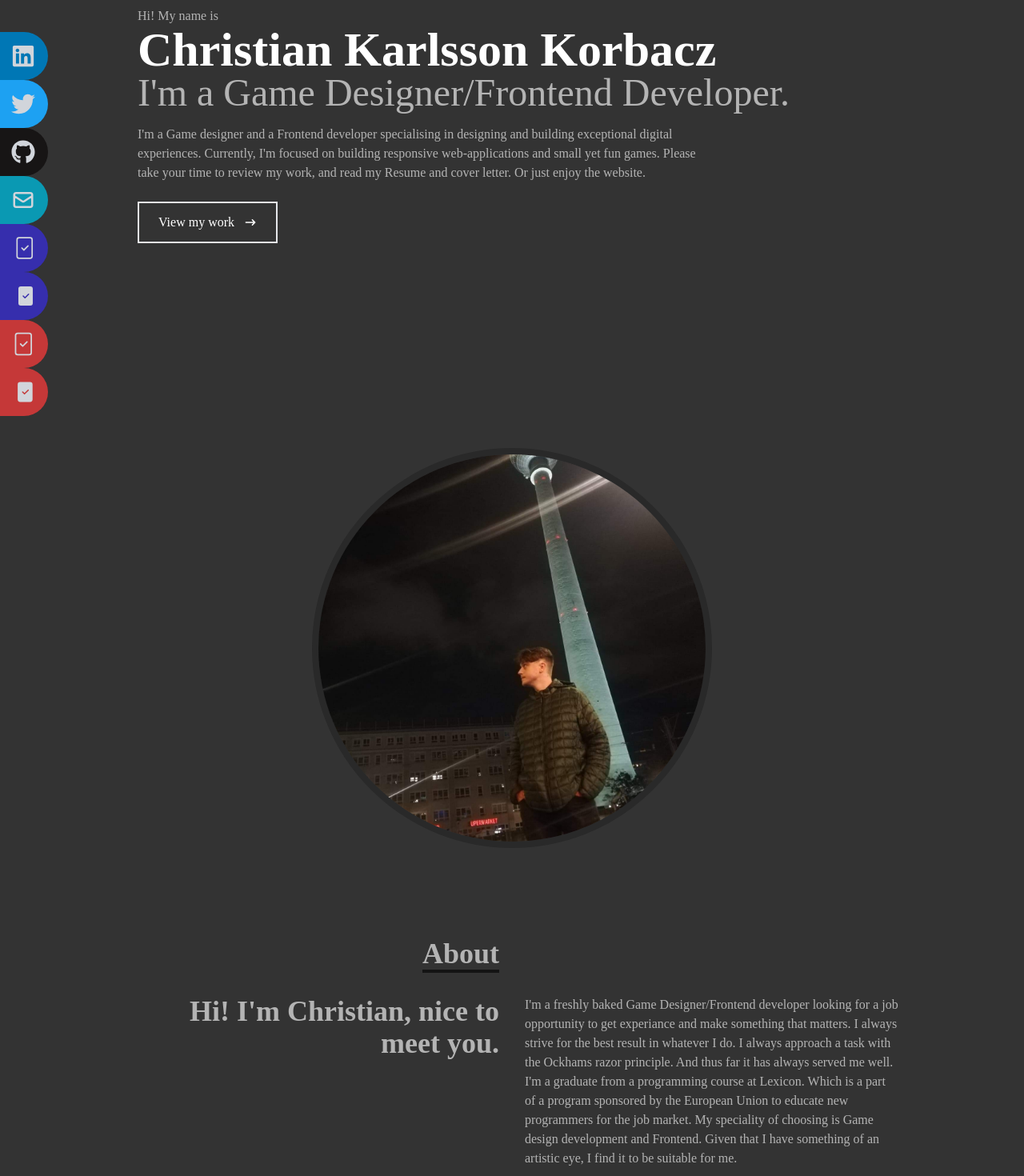
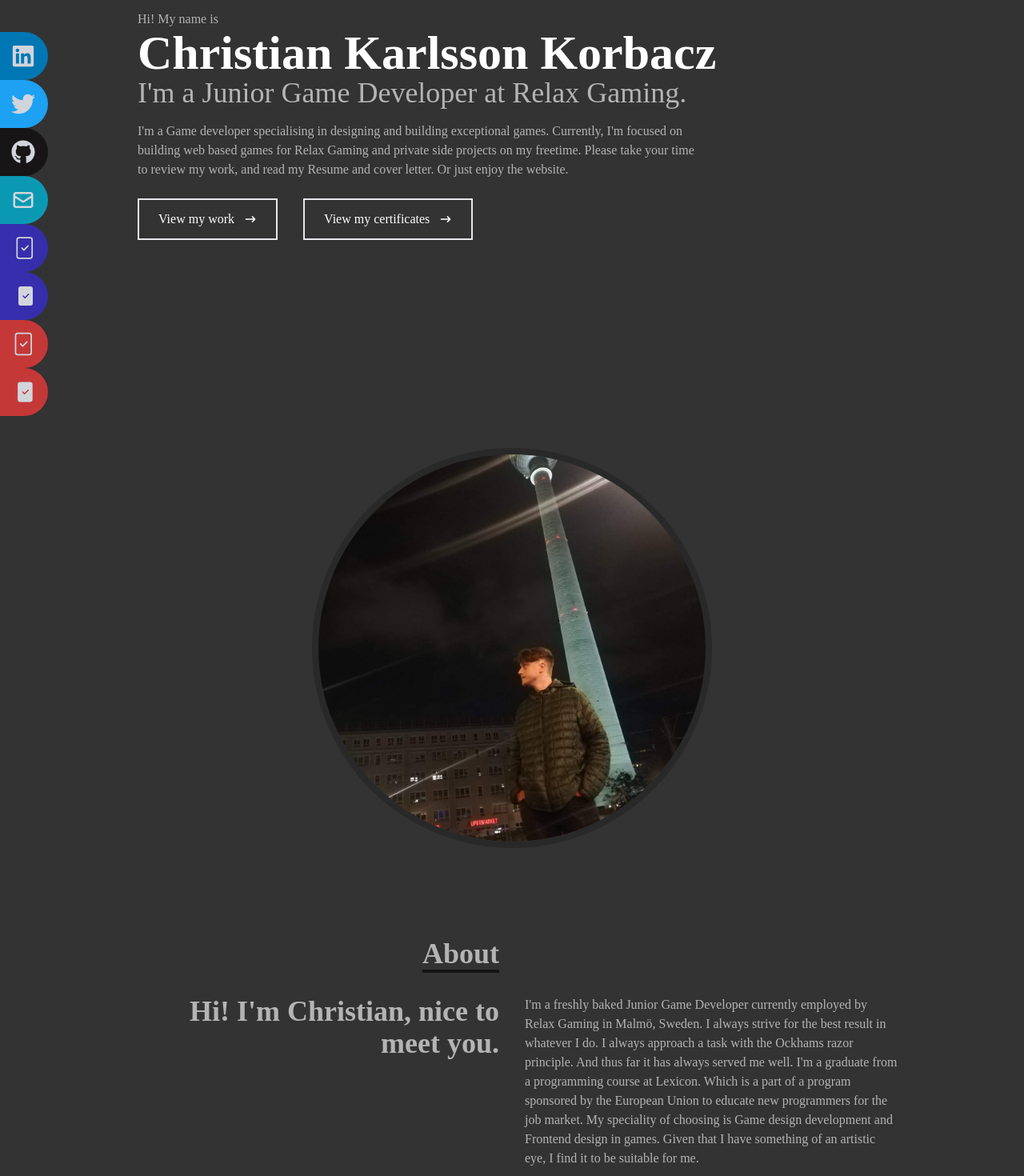
Before and after one commit to BarilChaton/CKK, a React (Create React App) app: page / in a window 1280 px wide. Shown: the part 240-1710 px from the top of the page at 80% size. Built offline with nearby package versions, Linux system fonts and the light colour scheme; the HTML template or start-up script is replaced by a standard one.

Commit message:
Updated portfolio

```diff
--- a/src/components/About.jsx
+++ b/src/components/About.jsx
@@ -21,10 +21,10 @@ const About = () => {
                 </div>
                 <div className='mb-10'>
                 <p className='mb-40'>
-                    I'm a freshly baked Game Designer/Frontend developer looking for a job opportunity to get experiance and make something that matters.
+                    I'm a freshly baked Junior Game Developer currently employed by Relax Gaming in Malmö, Sweden.
                     I always strive for the best result in whatever I do. I always approach a task with the Ockhams razor principle. And thus far it has always served me well.
                     I'm a graduate from a programming course at Lexicon. Which is a part of a program sponsored by the European Union to educate new programmers for the job market.
-                    My speciality of choosing is Game design development and Frontend. Given that I have something of an artistic eye, I find it to be suitable for me.
+                    My speciality of choosing is Game design development and Frontend design in games. Given that I have something of an artistic eye, I find it to be suitable for me.
                   </p>
                 </div>
               </div>
--- a/src/components/Home.jsx
+++ b/src/components/Home.jsx
@@ -10,14 +10,22 @@ const Home = () => {
         <div className='max-w-[1000px] mx-auto px-8 flex flex-col justify-center h-full'>
             <p className='text-[#b4b4b4]'>Hi! My name is</p>
             <h1 className='text-4xl sm:text-6xl font-bold text-white'>Christian Karlsson Korbacz</h1>
-            <h2 className='text-3xl sm:text-5xl text-[#b4b4b4]'>I'm a Game Designer/Frontend Developer.</h2>
-            <p className='text-[#b4b4b4] py-4 max-w-[700px]'>I'm a Game designer and a Frontend developer specialising in designing and building
-            exceptional digital experiences. Currently, I'm focused on building responsive web-applications
-            and small yet fun games. Please take your time to review my work, and read my Resume and cover letter. Or just enjoy the website.</p>
-            <div>
+            <h2 className='text-3xl sm:text-4xl text-[#b4b4b4]'>I'm a Junior Game Developer at Relax Gaming.</h2>
+            <p className='text-[#b4b4b4] py-4 max-w-[700px]'>I'm a Game developer specialising in designing and building
+            exceptional games. Currently, I'm focused on building web based games for Relax Gaming
+            and private side projects on my freetime. Please take your time to review my work, and read my Resume and cover letter. Or just enjoy the website.</p>
+            <div className='flex gap-8'>
                 <button className='text-white group border-2 px-6 py-3 my-2 flex items-center hover:bg-[#292929] hover:border-[#292929]'>
                   <Link to="portfolio" smooth={true} duration={500}>
                     View my work
+                  </Link>
+                <span className='group-hover:rotate-90 duration-300'>
+                <HiArrowNarrowRight className='ml-3' />
+                </span>
+                </button>
+                <button className='text-white group border-2 px-6 py-3 my-2 flex items-center hover:bg-[#292929] hover:border-[#292929]'>
+                  <Link to="certificates" smooth={true} duration={500}>
+                    View my certificates
                   </Link>
                 <span className='group-hover:rotate-90 duration-300'>
                 <HiArrowNarrowRight className='ml-3' />
--- a/src/components/Skills.jsx
+++ b/src/components/Skills.jsx
@@ -12,6 +12,7 @@ import Azure from '../assets/azure.png';
 import GoogleCloud from '../assets/googlecloud.png';
 import Blender from '../assets/blender.png';
 import Aseprite from '../assets/aseprite.png';
+import PixiJS from '../assets/PixiJS.png'
 
 
 const Skills = () => {
@@ -44,6 +45,10 @@ const Skills = () => {
                 <div className='shadow-md shadow-[#141414] m-4 hover:scale-110 duration-500'>
                     <img className='w-20 mt-4 mx-auto' src={ReactImg} alt="React Icon" />
                     <p className='my-4'>ReactJS</p>
+                </div>
+                <div className='shadow-md shadow-[#141414] m-4 hover:scale-110 duration-500'>
+                    <img className='w-20 mt-4 mx-auto' src={PixiJS} alt="Pixi Icon" />
+                    <p className='my-4'>PixiJS</p>
                 </div>
                 <div className='shadow-md shadow-[#141414] m-4 hover:scale-110 duration-500'>
                     <img className='w-20 mt-4 mx-auto' src={TailwindImg} alt="Tailwind Icon" />
```
Also changed, not shown: src/assets/PixiJS.png (added).
